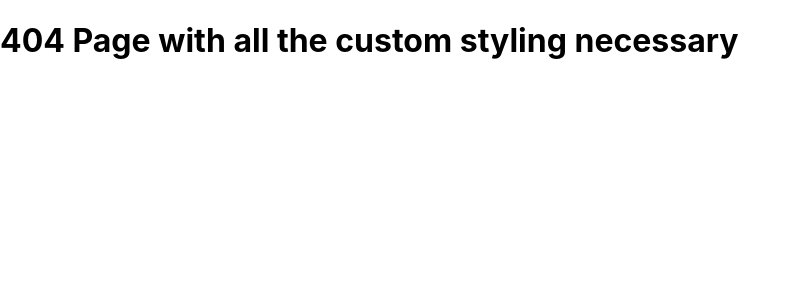
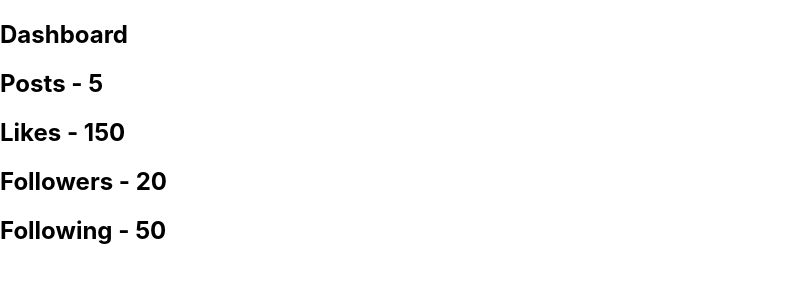
Before and after one commit to mingerlin/NextJS-practice, a Next.js app: page /dashboard in a window 1280 px wide. Before the commit this address had no page. Shown: the top 300 px of the page, without its empty margins (0-800 px from the left). Built offline with nearby package versions, Linux system fonts and the light colour scheme; data requests are answered from the project's data file.

Commit message:
finish tutorial 35-37

```diff
--- a/db.json
+++ b/db.json
@@ -1,4 +1,5 @@
 {
+  "dashboard": { "posts": 5, "likes": 150, "followers": 20, "following": 50 },
   "news": [
     {
       "id": 1,
--- a/package.json
+++ b/package.json
@@ -13,7 +13,8 @@
     "json-server": "^0.17.0",
     "next": "12.0.2",
     "react": "17.0.2",
-    "react-dom": "17.0.2"
+    "react-dom": "17.0.2",
+    "swr": "^1.0.1"
   },
   "devDependencies": {
     "eslint": "7.32.0",
--- /dev/null
+++ b/pages/dashboard.js
@@ -0,0 +1,31 @@
+import { useState, useEffect } from "react";
+function Dashboard() {
+  const [isLoading, setIsLoading] = useState(true);
+  const [dashboardData, setDashboardData] = useState(null);
+
+  useEffect(() => {
+    async function fetchDashboardData() {
+      const response = await fetch("http://localhost:4000/dashboard");
+      const data = await response.json();
+      setDashboardData(data);
+      setIsLoading(false);
+    }
+    fetchDashboardData();
+  }, []);
+
+  if (isLoading) {
+    return <h2>Loading...</h2>;
+  }
+
+  return (
+    <div>
+      <h2>Dashboard</h2>
+      <h2>Posts - {dashboardData.posts}</h2>
+      <h2>Likes - {dashboardData.likes}</h2>
+      <h2>Followers - {dashboardData.followers}</h2>
+      <h2>Following - {dashboardData.following}</h2>
+    </div>
+  );
+}
+
+export default Dashboard;
```
Also changed, not shown: pages/dashboard-swr.js (added, +29 -0 lines), 1 other file (tests, documents, lock files or other folders).
